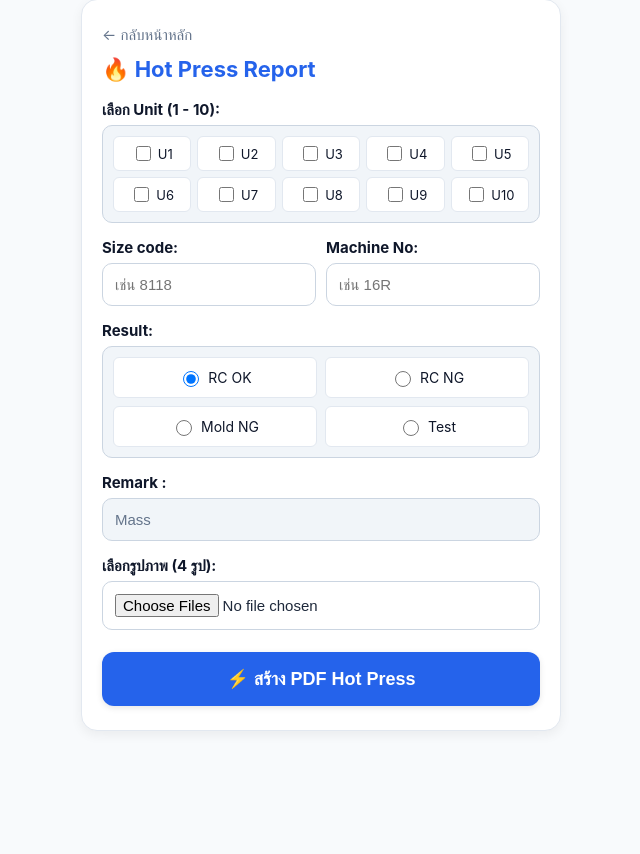
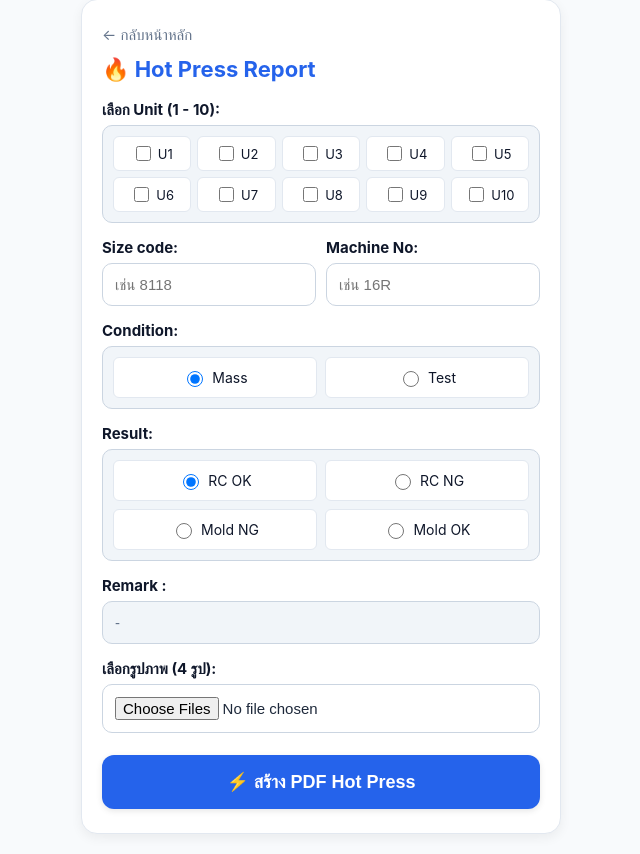
Before and after one commit to title1155/photo-report, a Flask app: page /hotpress in a window 1280 px wide. Shown: the part 21-875 px from the top of the page, without its empty margins (319-959 px from the left). Before the commit the page ends 752 px from the top, so only its background shows below. Run offline with Flask 3, Linux system fonts and the light colour scheme; some libraries are stand-ins or nearby versions.

Commit message:
Update hotpress form layout and fields

```diff
--- a/templates/hotpress.html
+++ b/templates/hotpress.html
@@ -38,7 +38,7 @@
             border-radius: 10px;
             background-color: #fff;
         }
-        /* ช่อง Remark ตอนถูกล็อก (Readonly) จะเปลี่ยนสีพื้นหลังให้รู้ว่าแก้ไม่ได้ */
+        /* ช่อง Remark ตอนถูกล็อก (Readonly) จะเปลี่ยนสีพื้นหลัง */
         input[readonly] {
             background-color: #f1f5f9 !important;
             color: #64748b;
@@ -79,8 +79,8 @@
             height: 15px;
             cursor: pointer;
         }
-        /* ดีไซน์กล่องเลือก Result แบบ 2 คอลัมน์ */
-        .result-grid {
+        /* ดีไซน์กล่องเลือก Condition และ Result แบบ 2 คอลัมน์ */
+        .selection-grid {
             display: grid;
             grid-template-columns: repeat(2, 1fr);
             gap: 8px;
@@ -89,7 +89,7 @@
             border-radius: 10px;
             border: 1px solid #cbd5e1;
         }
-        .result-label {
+        .selection-label {
             font-weight: normal !important;
             font-size: 14px !important;
             display: flex;
@@ -103,7 +103,7 @@
             justify-content: center;
             border: 1px solid #e2e8f0;
         }
-        .result-label input {
+        .selection-label input {
             width: 16px;
             height: 16px;
             cursor: pointer;
@@ -200,16 +200,22 @@
                 </div>
             </div>
 
+            <label>Condition:</label>
+            <div class="selection-grid">
+                <label class="selection-label"><input type="radio" name="condition_type" value="Mass" checked> Mass</label>
+                <label class="selection-label"><input type="radio" name="condition_type" value="Test"> Test</label>
+            </div>
+
             <label>Result:</label>
-            <div class="result-grid">
-                <label class="result-label"><input type="radio" name="result_status" value="RC_OK" checked> RC OK</label>
-                <label class="result-label"><input type="radio" name="result_status" value="RC_NG"> RC NG</label>
-                <label class="result-label"><input type="radio" name="result_status" value="Mold_NG"> Mold NG</label>
-                <label class="result-label"><input type="radio" name="result_status" value="Test"> Test</label>
+            <div class="selection-grid">
+                <label class="selection-label"><input type="radio" name="result_status" value="RC_OK" checked> RC OK</label>
+                <label class="selection-label"><input type="radio" name="result_status" value="RC_NG"> RC NG</label>
+                <label class="selection-label"><input type="radio" name="result_status" value="Mold_NG"> Mold NG</label>
+                <label class="selection-label"><input type="radio" name="result_status" value="Mold_OK"> Mold OK</label>
             </div>
 
             <label for="remark">Remark :</label>
-            <input type="text" id="remark" name="remark" value="Mass" readonly placeholder="หมายเหตุเพิ่มเติม">
+            <input type="text" id="remark" name="remark" value="-" readonly placeholder="หมายเหตุเพิ่มเติม">
 
             <label for="photos">เลือกรูปภาพ (4 รูป):</label>
             <input type="file" id="photos" name="photos" multiple accept="image/*" required>
@@ -219,31 +225,31 @@
     </div>
 
     <script>
-        // ควบคุมการเปิด/ปิดช่อง Remark ตาม Result ที่เลือก
-        const resultRadios = document.querySelectorAll('input[name="result_status"]');
+        // ควบคุมการเปิด/ปิดช่อง Remark ตาม Condition ที่เลือก
+        const conditionRadios = document.querySelectorAll('input[name="condition_type"]');
         const remarkInput = document.getElementById('remark');
 
-        function updateRemarkState() {
-            const checkedRadio = document.querySelector('input[name="result_status"]:checked');
-            if (checkedRadio && checkedRadio.value === 'Test') {
+        function updateConditionState() {
+            const checkedCondition = document.querySelector('input[name="condition_type"]:checked');
+            if (checkedCondition && checkedCondition.value === 'Test') {
                 remarkInput.readOnly = false;
-                if (remarkInput.value === 'Mass') {
+                if (remarkInput.value === '-') {
                     remarkInput.value = ''; // เคลียร์ให้พิมพ์ใหม่ได้เมื่อเลือก Test
                 }
                 remarkInput.placeholder = 'กรอกหมายเหตุสำหรับการ Test';
             } else {
                 remarkInput.readOnly = true;
-                remarkInput.value = 'Mass'; // ล็อกค่าเป็น Mass สำหรับกรณีอื่น
+                remarkInput.value = '-'; // ล็อกค่าเป็น "-" สำหรับกรณี Mass
                 remarkInput.placeholder = 'หมายเหตุเพิ่มเติม';
             }
         }
 
-        resultRadios.forEach(radio => {
-            radio.addEventListener('change', updateRemarkState);
+        conditionRadios.forEach(radio => {
+            radio.addEventListener('change', updateConditionState);
         });
 
         // รันตรวจสอบสถานะเริ่มต้นตอนโหลดหน้าเว็บ
-        updateRemarkState();
+        updateConditionState();
 
         function compressImage(file, maxWidth = 1600, maxHeight = 1600, quality = 0.85) {
             return new Promise((resolve) => {
@@ -298,16 +304,18 @@
 
             const sizeCode = document.getElementById('size_code').value;
             const machineNo = document.getElementById('machine_no').value;
+            const conditionType = document.querySelector('input[name="condition_type"]:checked').value;
+            const resultStatus = document.querySelector('input[name="result_status"]:checked').value;
             const remark = document.getElementById('remark').value;
-            const resultStatus = document.querySelector('input[name="result_status"]:checked').value;
             const fileInput = document.getElementById('photos');
             const files = fileInput.files;
 
             const formData = new FormData();
             formData.append('size_code', sizeCode);
             formData.append('machine_no', machineNo);
+            formData.append('condition_type', conditionType);
+            formData.append('result_status', resultStatus);
             formData.append('remark', remark);
-            formData.append('result_status', resultStatus);
 
             const selectedUnits = document.querySelectorAll('input[name="units"]:checked');
             selectedUnits.forEach((checkbox) => {
```
